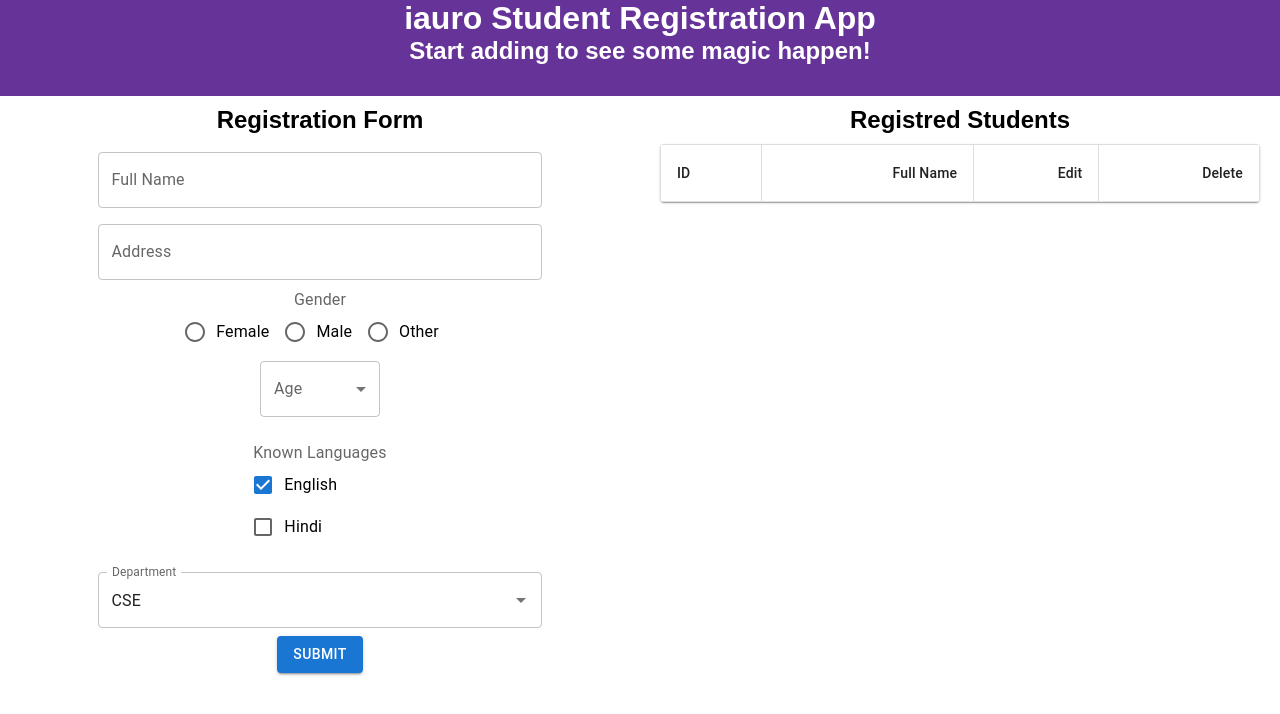
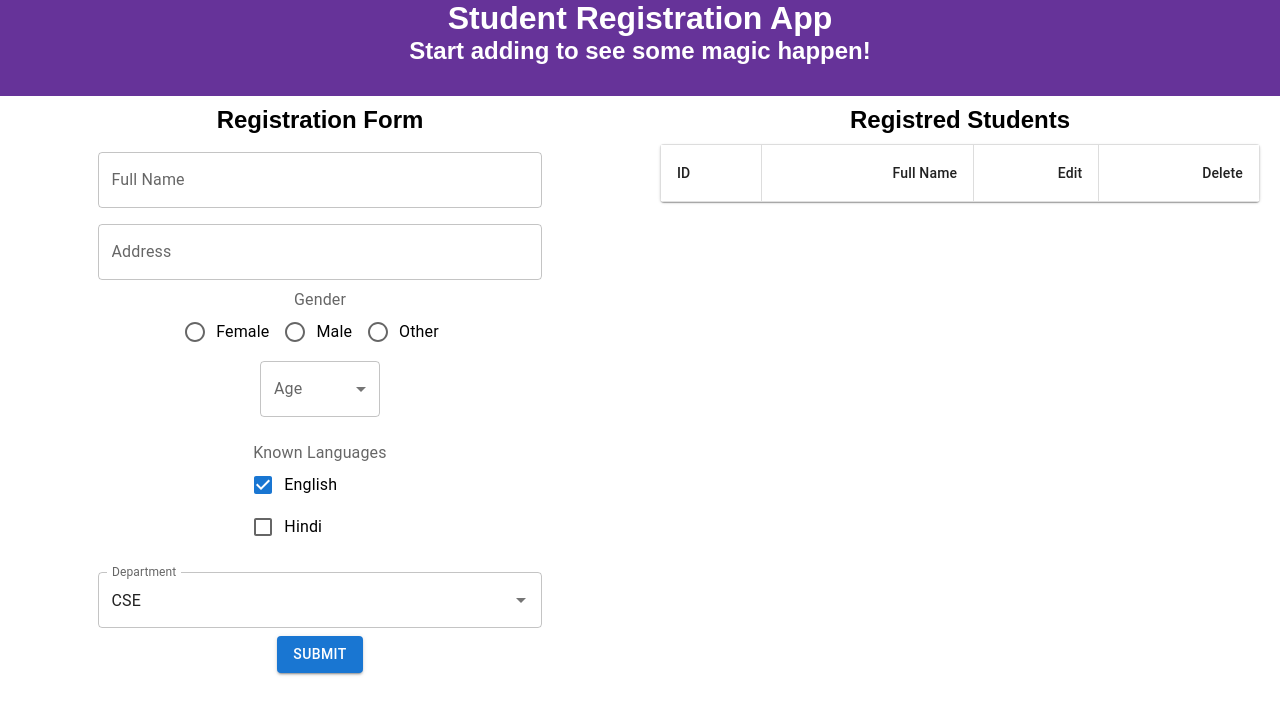
Before and after one commit to yashlande/iauro-round2Problem, a React (Create React App) app: page / in a window 1280 px wide. Shown: the top 714 px of the page. Built offline with nearby package versions, Linux system fonts and the light colour scheme.

Commit message:
normal changes

```diff
--- a/src/App.js
+++ b/src/App.js
@@ -1,3 +1,4 @@
+import { useEffect, useState } from "react";
 import { useSelector } from "react-redux";
 import Details from "./components/Details";
 import Form from "./components/Form";
@@ -5,24 +6,30 @@ import "./styles.css";
 
 export default function App() {
 
-  const state=useSelector(state=>state);
+  const state = useSelector(state => state);
+  // const localCount = Number(localStorage.getItem("count"));
+  // const [count, setCount] = useState(localCount || 0);
 
-  console.log("Global State= ",state)
+  // useEffect(() => {
+  //   localStorage.setItem("count", String(count + 1))
+  // }, [])
+
+  console.log("Global State= ", state)
   return (
     <div className="App">
       <div className="heading">
-        <h1>iauro Student Registration App</h1>
+        <h1>Student Registration App</h1>
         <h2>Start adding to see some magic happen!</h2>
       </div>
       <div className="components">
 
         <div className="form">
-        <h2 style={{margin:'10px'}}>Registration Form</h2>
+          <h2 style={{ margin: '10px' }}>Registration Form</h2>
           <Form />
         </div>
         <div className="details">
 
-          <Details/>
+          <Details />
         </div>
       </div>
     </div>
```
